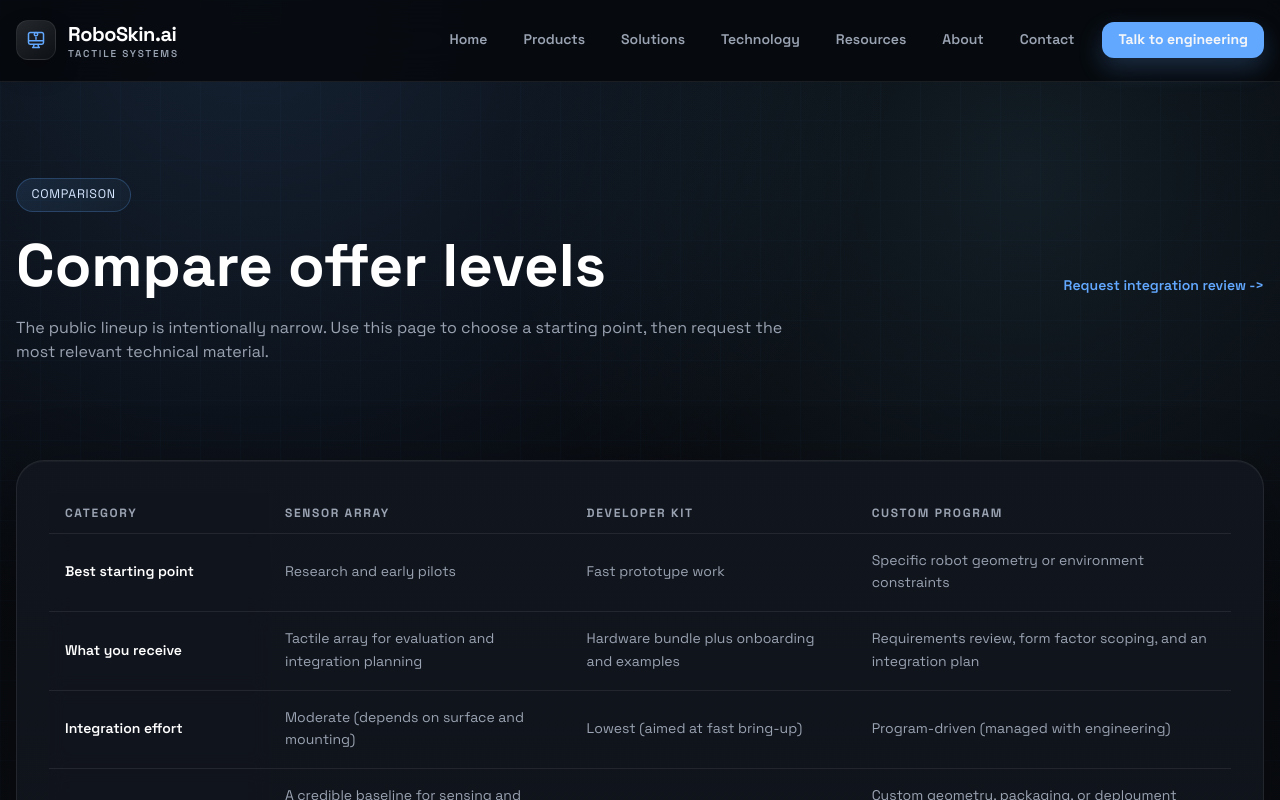
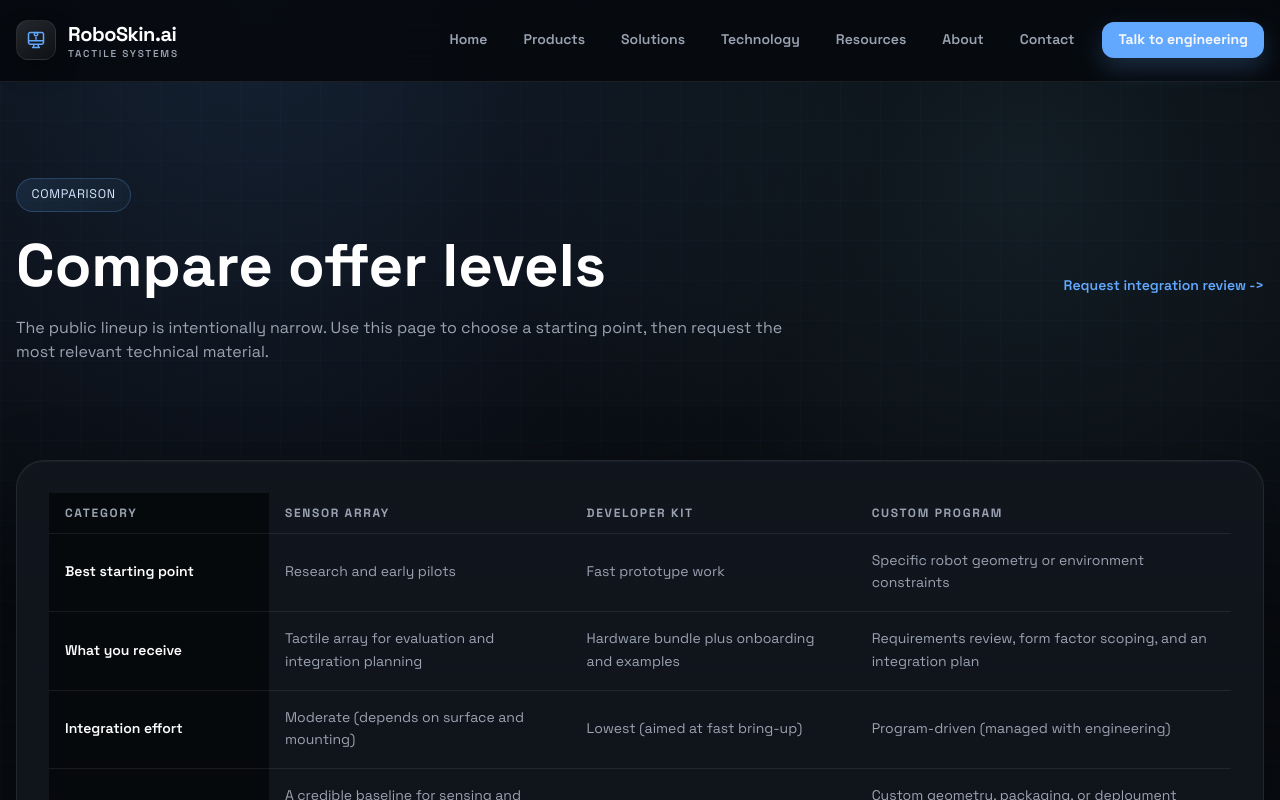
Before and after one commit to 156631890/roboskin.ai, a Next.js app: page /comparison in a window 1280 px wide. Shown: the top 800 px of the page. Built offline with nearby package versions, Linux system fonts and the light colour scheme.

Commit message:
Polish content hub styling

```diff
--- a/src/app/comparison/page.tsx
+++ b/src/app/comparison/page.tsx
@@ -18,7 +18,7 @@ export default function ComparisonPage() {
           <span className="eyebrow">Comparison</span>
           <div className="mt-6 flex flex-wrap items-end justify-between gap-4">
             <h1 className="text-4xl font-bold text-white md:text-6xl">Compare offer levels</h1>
-            <Link href="/contact?requestType=integration" className="text-accent text-sm font-semibold hover:text-[#7dd3fc]">
+            <Link href="/contact?requestType=integration" className="text-accent text-sm font-semibold hover:text-white">
               Request integration review {'->'}
             </Link>
           </div>
@@ -37,7 +37,7 @@ export default function ComparisonPage() {
               </caption>
               <thead>
                 <tr>
-                  <th className="sticky left-0 z-10 w-[220px] bg-[var(--panel)]/90 px-4 py-3 text-left text-xs font-bold uppercase tracking-[0.14em] text-soft backdrop-blur">
+                  <th className="sticky left-0 z-10 w-[220px] bg-[rgba(6,8,12,0.9)] px-4 py-3 text-left text-xs font-bold uppercase tracking-[0.14em] text-soft backdrop-blur">
                     Category
                   </th>
                   <th className="px-4 py-3 text-left text-xs font-bold uppercase tracking-[0.14em] text-soft">
@@ -54,7 +54,7 @@ export default function ComparisonPage() {
               <tbody>
                 {comparisonRows.map((row) => (
                   <tr key={row.label}>
-                    <th className="sticky left-0 z-10 border-t border-white/8 bg-[var(--panel)]/90 px-4 py-4 text-left text-sm font-semibold text-white backdrop-blur">
+                    <th className="sticky left-0 z-10 border-t border-white/8 bg-[rgba(6,8,12,0.9)] px-4 py-4 text-left text-sm font-semibold text-white backdrop-blur">
                       {row.label}
                     </th>
                     <td className="border-t border-white/8 px-4 py-4 text-sm leading-relaxed text-soft">{row.sensorArray}</td>
@@ -99,7 +99,7 @@ export default function ComparisonPage() {
               <p className="mt-3 text-sm leading-relaxed text-soft">
                 If you are planning an evaluation or pilot, map the stages and expected inputs before you request a program.
               </p>
-              <Link href="/implementation" className="mt-6 inline-flex text-accent text-sm font-semibold hover:text-[#7dd3fc]">
+              <Link href="/implementation" className="mt-6 inline-flex text-accent text-sm font-semibold hover:text-white">
                 View implementation path {'->'}
               </Link>
             </article>
--- a/src/app/downloads/page.tsx
+++ b/src/app/downloads/page.tsx
@@ -18,7 +18,7 @@ export default function DownloadsPage() {
           <span className="eyebrow">Downloads</span>
           <div className="mt-6 flex flex-wrap items-end justify-between gap-4">
             <h1 className="text-4xl font-bold text-white md:text-6xl">Request technical material</h1>
-            <Link href="/contact?requestType=datasheet" className="text-accent text-sm font-semibold hover:text-[#7dd3fc]">
+            <Link href="/contact?requestType=datasheet" className="text-accent text-sm font-semibold hover:text-white">
               Request datasheet {'->'}
             </Link>
           </div>
@@ -34,7 +34,7 @@ export default function DownloadsPage() {
             <div key={section.title}>
               <div className="mb-4 flex flex-wrap items-end justify-between gap-3">
                 <h2 className="text-2xl font-semibold text-white">{section.title}</h2>
-                <Link href="/resources" className="text-accent text-sm font-semibold hover:text-[#7dd3fc]">
+                <Link href="/resources" className="text-accent text-sm font-semibold hover:text-white">
                   View resources index {'->'}
                 </Link>
               </div>
@@ -44,7 +44,7 @@ export default function DownloadsPage() {
                     <div className="flex flex-wrap items-start justify-between gap-3">
                       <p className="text-soft text-xs uppercase tracking-[0.14em]">{item.availability}</p>
                       {item.href ? (
-                        <Link href={item.href} className="text-accent text-sm font-semibold hover:text-[#7dd3fc]">
+                        <Link href={item.href} className="text-accent text-sm font-semibold hover:text-white">
                           {item.ctaLabel ?? 'Request'} {'->'}
                         </Link>
                       ) : null}
@@ -73,10 +73,7 @@ export default function DownloadsPage() {
               >
                 Talk to engineering
               </Link>
-              <Link
-                href="/comparison"
-                className="rounded-xl border border-white/12 bg-white/5 px-7 py-3 text-sm font-semibold text-white transition-colors hover:bg-white/8"
-              >
+              <Link href="/comparison" className="rounded-xl border border-white/12 bg-white/5 px-7 py-3 text-sm font-semibold text-white transition-colors hover:bg-white/8">
                 Compare offers
               </Link>
             </div>
--- a/src/app/implementation/page.tsx
+++ b/src/app/implementation/page.tsx
@@ -18,7 +18,7 @@ export default function ImplementationPage() {
           <span className="eyebrow">Implementation</span>
           <div className="mt-6 flex flex-wrap items-end justify-between gap-4">
             <h1 className="text-4xl font-bold text-white md:text-6xl">From evaluation to deployment</h1>
-            <Link href="/contact?requestType=integration" className="text-accent text-sm font-semibold hover:text-[#7dd3fc]">
+            <Link href="/contact?requestType=integration" className="text-accent text-sm font-semibold hover:text-white">
               Talk to engineering {'->'}
             </Link>
           </div>
@@ -77,12 +77,9 @@ export default function ImplementationPage() {
               >
                 Talk to engineering
               </Link>
-              <Link
-                href="/comparison"
-                className="rounded-xl border border-white/12 bg-white/5 px-7 py-3 text-sm font-semibold text-white transition-colors hover:bg-white/8"
-              >
-                Compare offers
-              </Link>
+                <Link href="/comparison" className="rounded-xl border border-white/12 bg-white/5 px-7 py-3 text-sm font-semibold text-white transition-colors hover:bg-white/8">
+                  Compare offers
+                </Link>
             </div>
           </div>
         </div>
```
